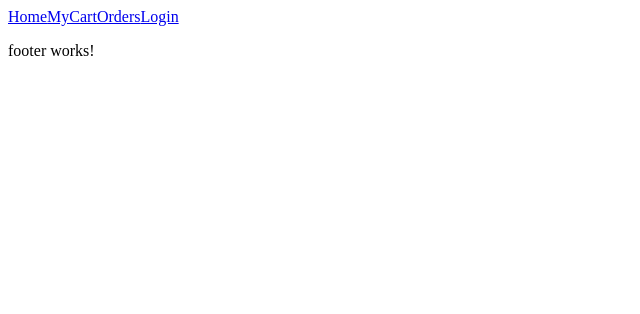
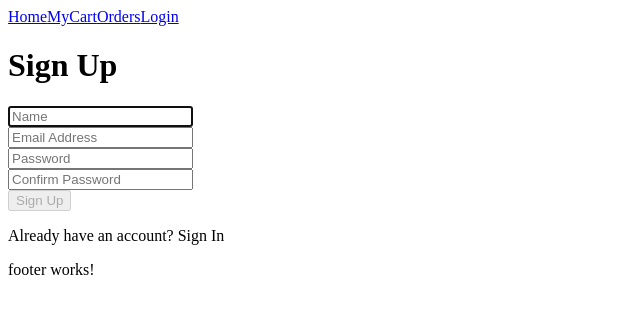
Before and after one commit to miraphilip5/angular-project-web_warriors, an Angular app in the folder petal_express_app/: page /register in a window 1280 px wide. Before the commit this address led to /. Shown: the top 314 px of the page, without its empty margins (0-640 px from the left). Built offline with nearby package versions, Linux system fonts and the light colour scheme.

Commit message:
login and registration - both working in terms of functionality, both use template driven forms, need to convert registration to template driven form

```diff
--- a/petal_express_app/package.json
+++ b/petal_express_app/package.json
@@ -10,11 +10,13 @@
   },
   "private": true,
   "dependencies": {
-    "@angular/animations": "^16.1.0",
+    "@angular/animations": "^16.1.6",
+    "@angular/cdk": "^16.1.5",
     "@angular/common": "^16.1.0",
     "@angular/compiler": "^16.1.0",
     "@angular/core": "^16.1.0",
     "@angular/forms": "^16.1.0",
+    "@angular/material": "^16.1.5",
     "@angular/platform-browser": "^16.1.0",
     "@angular/platform-browser-dynamic": "^16.1.0",
     "@angular/router": "^16.1.0",
--- a/petal_express_app/src/app/app-routing.module.ts
+++ b/petal_express_app/src/app/app-routing.module.ts
@@ -4,12 +4,14 @@ import { LoginComponent } from './components/login/login.component';
 import { CartComponent } from './components/cart/cart.component';
 import { OrdersComponent } from './components/orders/orders.component';
 import { FlowersComponent } from './components/flowers/flowers.component';
+import { RegisterComponent } from './components/register/register.component';
 
 const routes: Routes = [
   {path: 'home' , component:FlowersComponent},
   {path: 'cart' , component: CartComponent},
   {path: 'orders' , component: OrdersComponent},
-  {path: 'login' , component: LoginComponent}
+  {path: 'login' , component: LoginComponent},
+  {path: 'register' , component: RegisterComponent}
 ];
 
 @NgModule({
--- a/petal_express_app/src/app/components/login/login.component.css
+++ b/petal_express_app/src/app/components/login/login.component.css
@@ -0,0 +1,60 @@
+/* login.component.css */
+.login-container {
+    display: flex;
+    flex-direction: column;
+    align-items: center;
+    justify-content: center;
+    margin-top: 8px;
+  }
+
+  .login-header {
+    margin: 16px;
+  }
+
+  .form-field {
+    width: 300px;
+    margin-bottom: 16px;
+  }
+
+  .avatar-container {
+    background-color: #9c27b0;
+    border-radius: 50%;
+    display: flex;
+    align-items: center;
+    justify-content: center;
+    height: 64px;
+    width: 64px;
+    margin-bottom: 8px;
+  }
+
+  .avatar {
+    font-size: 36px;
+  }
+
+  .success-msg {
+    color: green;
+    margin-bottom: 8px;
+  }
+
+  .error-msg {
+    color: red;
+    margin-bottom: 8px;
+  }
+
+  .login-btn {
+    background-color: #9c27b0;
+    color: #ffffff;
+    padding: 8px 16px;
+    border: none;
+    border-radius: 4px;
+    cursor: pointer;
+  }
+
+  .login-btn:disabled {
+    background-color: #ccc;
+    cursor: not-allowed;
+  }
+
+  a {
+    color: #9c27b0;
+  }
--- a/petal_express_app/src/app/components/login/login.component.html
+++ b/petal_express_app/src/app/components/login/login.component.html
@@ -1 +1,45 @@
-<p>login works!</p>
+    <!-- login.component.html -->
+    <div class="login-container">
+        <div class="avatar-container">
+        </div>
+        <h1 class="login-header">Sign In to Petal Express</h1>
+        <form #loginForm="ngForm" (ngSubmit)="onSubmit()" class="login-form" novalidate>
+        <div class="form-field">
+            <input
+            matInput
+            type="email"
+            placeholder="Email Address"
+            name="email"
+            [(ngModel)]="formData.email"
+            required
+            />
+        </div>
+        <div class="form-field">
+            <input
+            matInput
+            type="password"
+            placeholder="Password"
+            name="password"
+            [(ngModel)]="formData.password"
+            required
+            />
+        </div>
+
+        <div *ngIf="isJustRegistered" class="success-msg">
+            Registration Successful!
+        </div>
+        <div *ngIf="loginError" class="error-msg">
+            {{ loginError }}
+        </div>
+        <button
+            type="submit"
+            class="login-btn"
+            [disabled]="!loginForm.form.valid"
+        >
+            Sign In
+        </button>
+        </form>
+        <p>
+        <a href="/register">Register</a>
+        </p>
+    </div>
--- a/petal_express_app/src/app/components/login/login.component.ts
+++ b/petal_express_app/src/app/components/login/login.component.ts
@@ -1,13 +1,55 @@
 import { Component } from '@angular/core';
+import { Router } from '@angular/router';
+import { HttpClient, HttpHeaders } from '@angular/common/http';
 import { CommonModule } from '@angular/common';
+import { FormsModule } from '@angular/forms';
+import { environment } from '../../../enviroments/enviroments';
 
 @Component({
   selector: 'app-login',
-  standalone: true,
-  imports: [CommonModule],
+  standalone : true,
+  imports : [CommonModule, FormsModule],
   templateUrl: './login.component.html',
   styleUrls: ['./login.component.css']
 })
 export class LoginComponent {
+  formData = {
+    email: '',
+    password: ''
+  };
+  isJustRegistered = false;
+  loginError = '';
 
+  //getting server url from the environment variable file
+  private serverUrl = environment.serverUrl;
+
+  constructor(private router: Router, private http: HttpClient) {}
+
+  onSubmit() {
+    // Remove the msg about registration successful when the login form is submitted
+    this.isJustRegistered = false;
+
+    const data = {
+      email: this.formData.email,
+      password: this.formData.password
+    };
+
+    const headers = new HttpHeaders({ 'Content-Type': 'application/json' });
+    const options = { headers: headers };
+
+    //calling login backend api i.e. http://localhost:8080/api/auth
+    const serverUrl = `${environment.serverUrl}/api/auth`;
+
+    this.http.post(serverUrl, data, options).subscribe({
+      next: (response: any) => {
+        console.log(response);
+        localStorage.setItem('token', response.token);
+        this.router.navigate(['/home']);
+      },
+      error: (error) => {
+        this.loginError = 'Invalid Credentials!';
+        console.log(error);
+      }
+    });
+  }
 }
--- a/petal_express_app/src/app/components/register/register.component.html
+++ b/petal_express_app/src/app/components/register/register.component.html
@@ -1 +1,68 @@
-<p>register works!</p>
+<div class="login-container">
+    <div class="avatar-container"></div>
+    <h1 class="login-header">Sign Up</h1>
+    <form #loginForm="ngForm" (ngSubmit)="onSubmit()" class="login-form" novalidate>
+      <div class="form-field">
+        <input
+          type="text"
+          matInput
+          placeholder="Name"
+          name="name"
+          [(ngModel)]="formData.name"
+          required
+          autoFocus
+          fullWidth
+        />
+      </div>
+      <div class="form-field">
+        <input
+          type="email"
+          matInput
+          placeholder="Email Address"
+          name="email"
+          [(ngModel)]="formData.email"
+          required
+          fullWidth
+        />
+      </div>
+      <div class="form-field">
+        <input
+          type="password"
+          matInput
+          placeholder="Password"
+          name="password"
+          [(ngModel)]="formData.password"
+          required
+          fullWidth
+        />
+      </div>
+      <div class="form-field">
+        <input
+          type="password"
+          matInput
+          placeholder="Confirm Password"
+          name="password2"
+          [(ngModel)]="formData.password2"
+          required
+          fullWidth
+        />
+      </div>
+
+      <div *ngIf="validationError" class="error-msg" align="center">
+        {{ validationError }}
+      </div>
+
+      <button
+        type="submit"
+        class="login-btn"
+        [disabled]="validationError || !loginForm?.valid"
+        fullWidth
+      >
+        Sign Up
+      </button>
+    </form>
+    <p>
+      Already have an account?
+      <a routerLink="/login">Sign In</a>
+    </p>
+  </div>
--- a/petal_express_app/src/app/components/register/register.component.ts
+++ b/petal_express_app/src/app/components/register/register.component.ts
@@ -1,13 +1,66 @@
 import { Component } from '@angular/core';
 import { CommonModule } from '@angular/common';
+import { Router } from '@angular/router';
+import { HttpClient, HttpHeaders } from '@angular/common/http';
+import { FormsModule } from '@angular/forms';
+import { environment } from '../../../enviroments/enviroments';
 
 @Component({
   selector: 'app-register',
   standalone: true,
-  imports: [CommonModule],
+  imports: [CommonModule, FormsModule],
   templateUrl: './register.component.html',
   styleUrls: ['./register.component.css']
 })
 export class RegisterComponent {
+  formData = {
+    name: '',
+    email: '',
+    password: '',
+    password2: '',
+  };
+  validationError = '';
 
+  constructor(private router: Router, private http: HttpClient) {}
+
+  onSubmit() {
+    this.validationError = '';
+
+    const { name, email, password, password2 } = this.formData;
+
+    if (password && password.length < 6) {
+      this.validationError = 'Password should be at least 6 characters long!';
+      return;
+    } else if (password2 !== password) {
+      this.validationError = 'Passwords must match!';
+      return;
+    }
+
+    const data = {
+      name,
+      email,
+      password
+    };
+
+    const headers = new HttpHeaders({ 'Content-Type': 'application/json' });
+    const options = { headers };
+
+    //calling login backend api i.e. http://localhost:8080/api/user
+    const serverUrl = `${environment.serverUrl}/api/user`;
+
+    this.http.post(serverUrl, data, options).subscribe(
+      (response: any) => {
+        console.log(response);
+        localStorage.setItem('token', response.token);
+        localStorage.setItem('isJustRegistered', 'true');
+        this.router.navigate(['/login']);
+      },
+      (error) => {
+        if (error && error.error && error.error.length) {
+          this.validationError = error.error[0].msg;
+        }
+        console.log('error ', error);
+      }
+    );
+  }
 }
--- a/petal_express_app/src/app/config.ts
+++ /dev/null
@@ -1 +0,0 @@
-export const SERVER_PORT="http://localhost:8080";
```
Also changed, not shown: petal_express_app/src/app/app.module.ts (+4 -3 lines), 1 other file (tests, documents, lock files or other folders).
